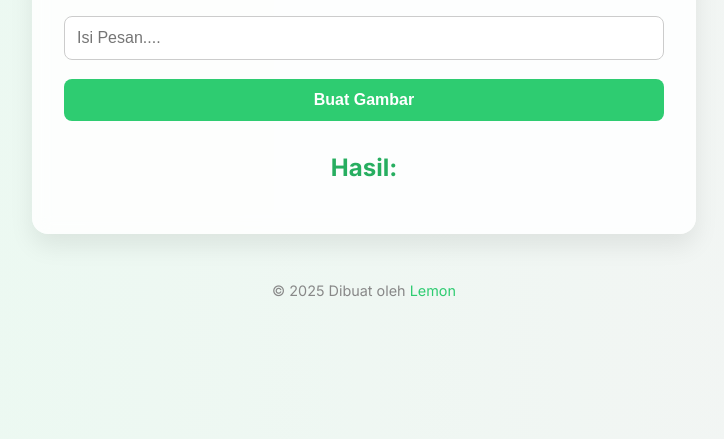
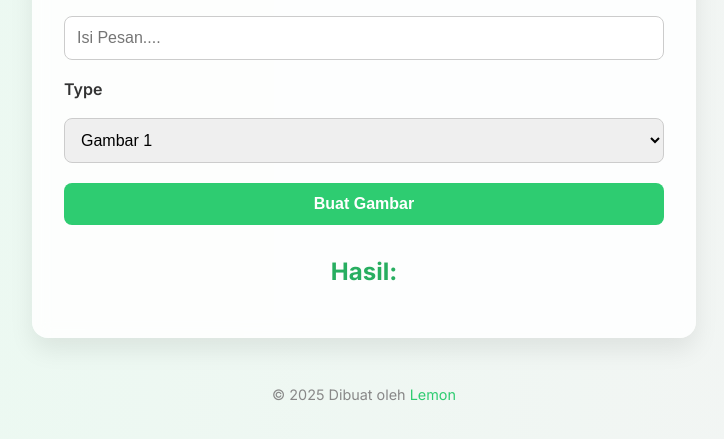
Before and after one commit to LemonSync/Pak_Ustad, a website: page public/index.html in a window 1280 px wide. Shown: the part 185-624 px from the top of the page, without its empty margins (276-1000 px from the left). Drawn offline with Linux system fonts and the light colour scheme.

Commit message:
Update index.html

```diff
--- a/public/index.html
+++ b/public/index.html
@@ -22,6 +22,11 @@
     <form id="bookForm">
       <label for="isi">Isi:</label>
       <input type="text" id="isi" name="isi" placeholder="Isi Pesan...." required/>
+      <label for="option">Type</label>
+      <select name="option" id="option">
+        <option value="type1">Gambar 1</option>
+        <option value="type2">Gambar 2</option>
+      </select>
 
       <button type="submit">Buat Gambar</button>
     </form>
```
